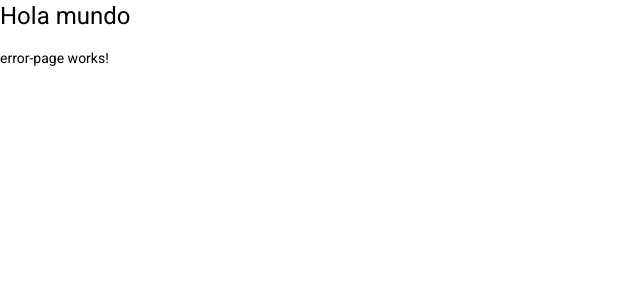
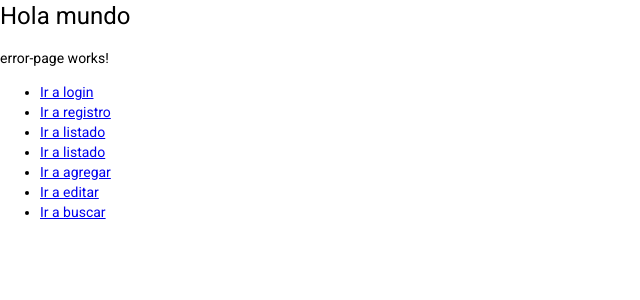
Before and after one commit to aisidr12/heroesApp, an Angular app: page /404 in a window 1280 px wide. Shown: the top 300 px of the page, without its empty margins (0-640 px from the left). Built offline with nearby package versions, Linux system fonts and the light colour scheme.

Commit message:
carga Perezosa de modulos y rutas hijas

```diff
--- a/src/app/app-routing.module.ts
+++ b/src/app/app-routing.module.ts
@@ -7,6 +7,10 @@ const routes: Routes = [
   {
     path:'auth',
     loadChildren:()=> import('./auth/auth.module').then(m =>m.AuthModule)
+  },
+  {
+    path:'heroes',
+    loadChildren:()=> import('./heroes/heroes.module').then(m=>m.HeroesModule)
   },
   {
     path:'404',
--- a/src/app/heroes/heroes.module.ts
+++ b/src/app/heroes/heroes.module.ts
@@ -5,6 +5,7 @@ import { BuscarComponent } from './pages/buscar/buscar.component';
 import { HeroeComponent } from './pages/heroe/heroe.component';
 import { HomeComponent } from './pages/home/home.component';
 import { ListadoComponent } from './pages/listado/listado.component';
+import { HeroesRoutingModule } from './heroes-routing.module';
 
 
 
@@ -17,7 +18,9 @@ import { ListadoComponent } from './pages/listado/listado.component';
     ListadoComponent
   ],
   imports: [
-    CommonModule
+    CommonModule,
+    HeroesRoutingModule
+
   ]
 })
 export class HeroesModule { }
--- a/src/app/heroes/pages/home/home.component.html
+++ b/src/app/heroes/pages/home/home.component.html
@@ -1 +1,3 @@
-<p>home works!</p>
+<p>Heroes App</p>
+<hr>
+<router-outlet></router-outlet>
--- a/src/app/shared/error-page/error-page.component.html
+++ b/src/app/shared/error-page/error-page.component.html
@@ -1 +1,39 @@
 <p>error-page works!</p>
+<ul>
+    <li>
+        <a routerLink="/auth/login">
+            Ir a login
+        </a>
+    </li>
+    <li>
+        <a routerLink="/auth/registro">
+            Ir a registro
+        </a>
+    </li>
+    <li>
+        <a routerLink="/heroes/listado">
+            Ir a listado
+        </a>
+    </li>
+    <li>
+        <a routerLink="/heroes/listado">
+            Ir a listado
+        </a>
+    </li>
+    <li>
+        <a routerLink="/heroes/agregar">
+            Ir a agregar
+        </a>
+    </li>
+    <li>
+        <a routerLink="/heroes/editar/:id">
+            Ir a editar
+        </a>
+    </li>
+    <li>
+        <a routerLink="/heroes/buscar">
+            Ir a buscar
+        </a>
+    </li>
+
+</ul>
```
Also changed, not shown: src/app/heroes/heroes-routing.module.ts (added, +55 -0 lines).
